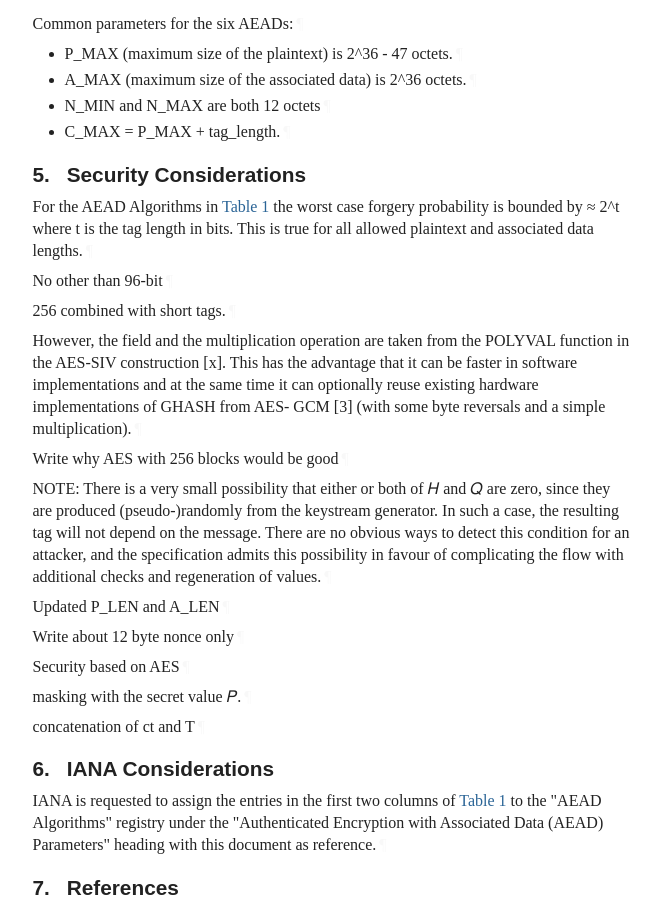
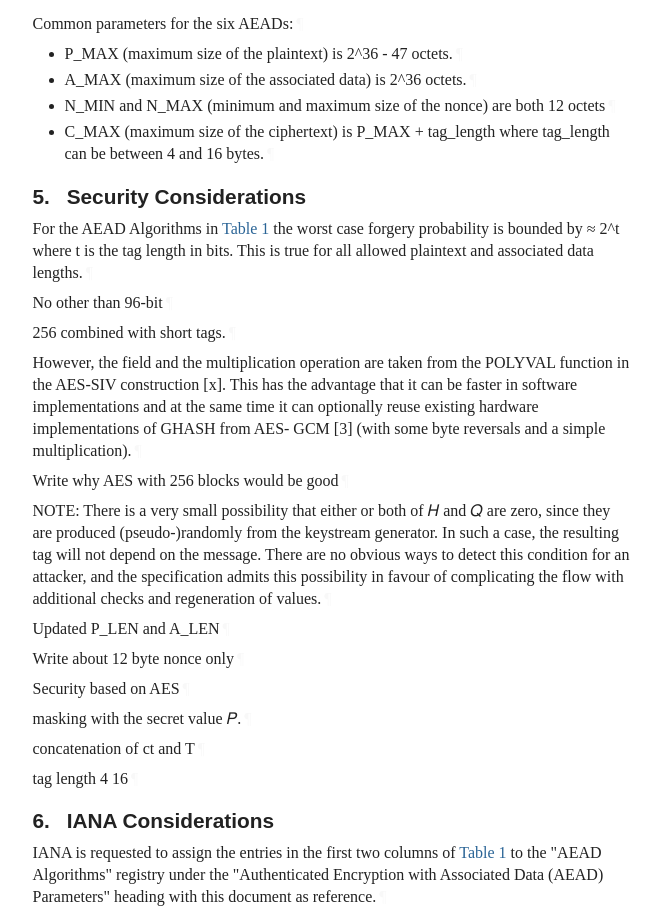
Before and after one commit to emanjon/draft-mattsson-cfrg-aes-gcm-sst, a plain HTML site: page draft-mattsson-cfrg-aes-gcm-sst.html in a window 1280 px wide. Shown: the part 3795-4706 px from the top of the page, without its empty margins (92-753 px from the left). Drawn offline with Linux system fonts and the light colour scheme; a web font is replaced by a local one.

Commit message:
Script updating gh-pages from a048708. [ci skip]

```diff
--- a/draft-mattsson-cfrg-aes-gcm-sst.html
+++ b/draft-mattsson-cfrg-aes-gcm-sst.html
@@ -1383,9 +1383,9 @@ appear in all capitals, as shown here.<a href="#section-2-1" class="pilcrow">¶<
 </li>
           <li class="normal" id="section-4.1-4.2">A_MAX (maximum size of the associated data) is 2^36 octets.<a href="#section-4.1-4.2" class="pilcrow">¶</a>
 </li>
-          <li class="normal" id="section-4.1-4.3">N_MIN and N_MAX are both 12 octets<a href="#section-4.1-4.3" class="pilcrow">¶</a>
-</li>
-          <li class="normal" id="section-4.1-4.4">C_MAX = P_MAX + tag_length.<a href="#section-4.1-4.4" class="pilcrow">¶</a>
+          <li class="normal" id="section-4.1-4.3">N_MIN and N_MAX (minimum and maximum size of the nonce) are both 12 octets<a href="#section-4.1-4.3" class="pilcrow">¶</a>
+</li>
+          <li class="normal" id="section-4.1-4.4">C_MAX (maximum size of the ciphertext) is P_MAX + tag_length where tag_length can be between 4 and 16 bytes.<a href="#section-4.1-4.4" class="pilcrow">¶</a>
 </li>
         </ul>
 </section>
@@ -1409,6 +1409,7 @@ appear in all capitals, as shown here.<a href="#section-2-1" class="pilcrow">¶<
 <p id="section-5-9">Security based on AES<a href="#section-5-9" class="pilcrow">¶</a></p>
 <p id="section-5-10">masking with the secret value 𝑃.<a href="#section-5-10" class="pilcrow">¶</a></p>
 <p id="section-5-11">concatenation of ct and T<a href="#section-5-11" class="pilcrow">¶</a></p>
+<p id="section-5-12">tag length 4 16<a href="#section-5-12" class="pilcrow">¶</a></p>
 </section>
 </div>
 <div id="iana-considerations">
```
Also changed, not shown: draft-mattsson-cfrg-aes-gcm-sst.txt.
